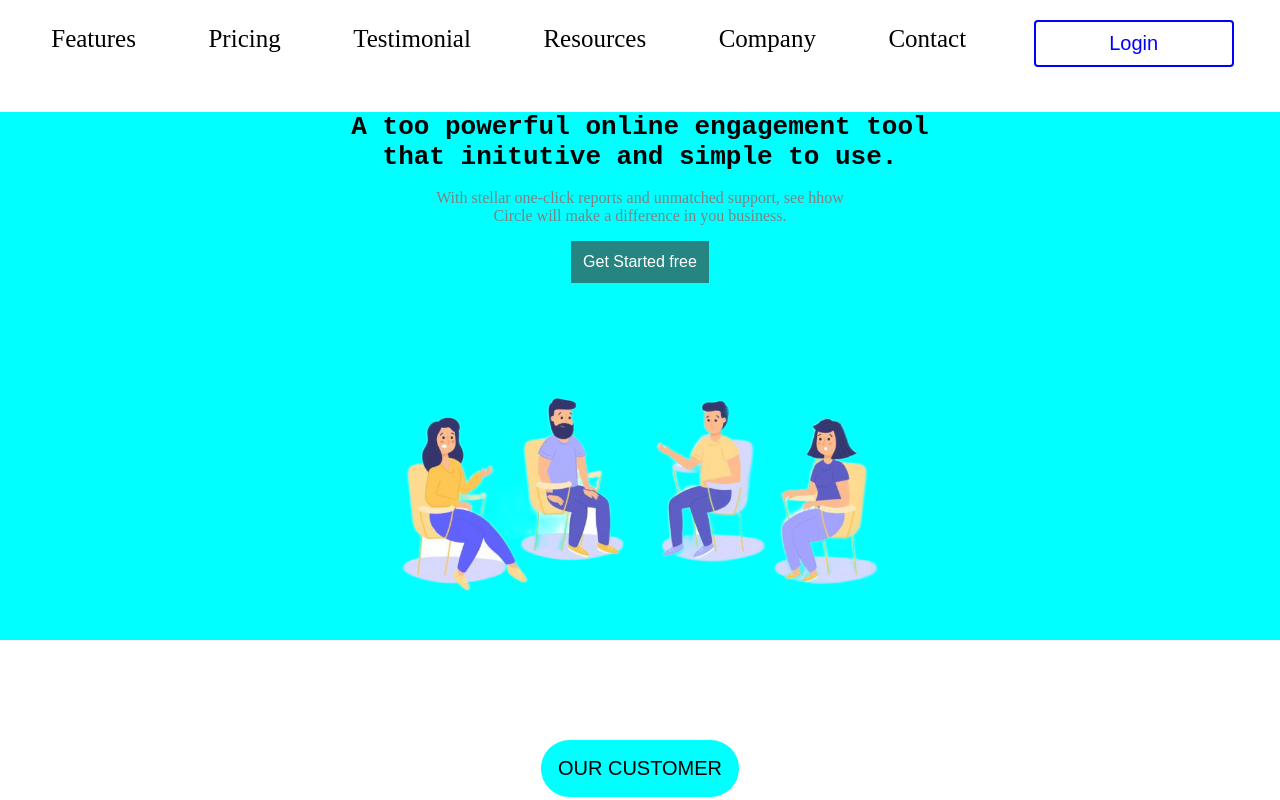
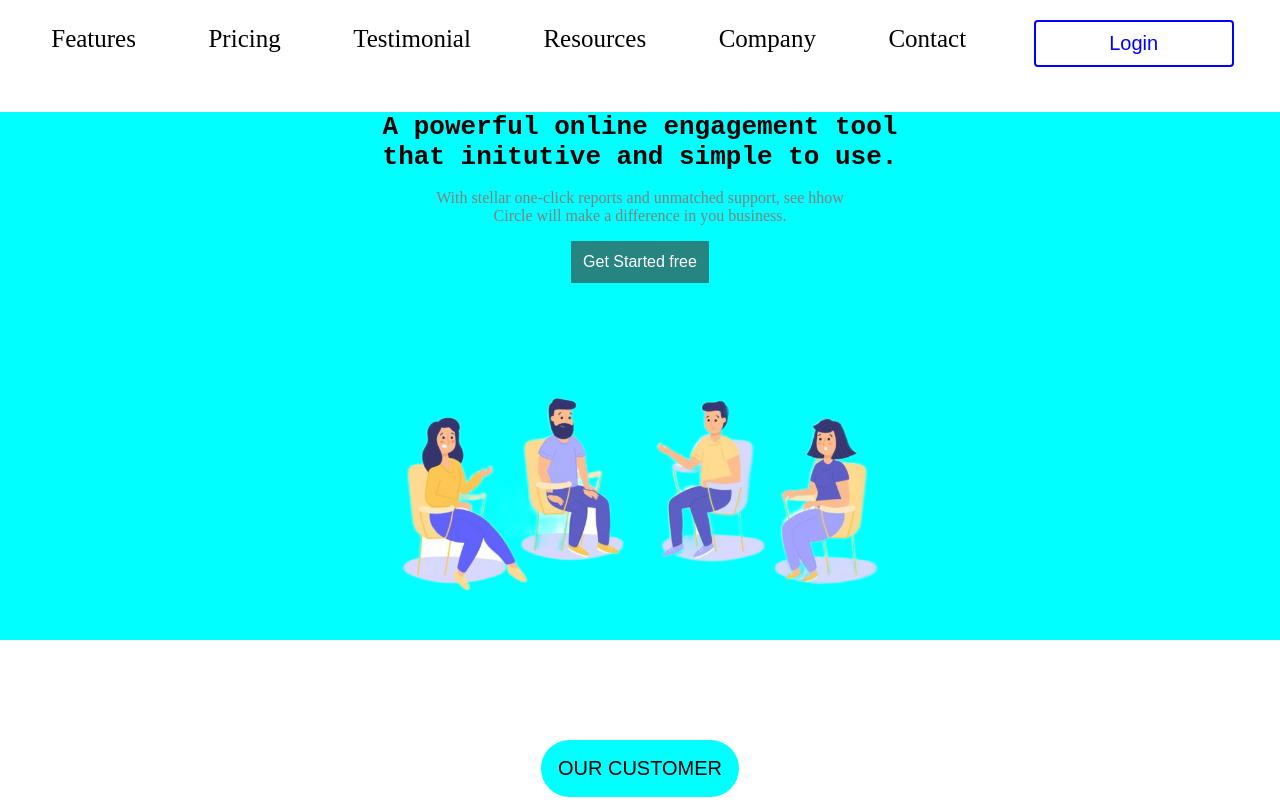
Before and after one commit to RAJARISHIB/CircleHomepage, a website: page index.html in a window 1280 px wide. Shown: the top 800 px of the page. Drawn offline with Linux system fonts and the light colour scheme.

Commit message:
Update index.html

```diff
--- a/index.html
+++ b/index.html
@@ -17,7 +17,7 @@
             <button class="login-button"><span>Login</span></button>
     </div>
     <div style="background-color: aqua;">
-        <h1 style="margin-top:25px">A too powerful online engagement tool<br>that initutive and simple to use.</h1>
+        <h1 style="margin-top:25px;">A powerful online engagement tool<br>that initutive and simple to use.</h1>
         <p style="text-align: center; color:grey;">With stellar one-click reports and unmatched support, see hhow<br>Circle will make a difference in you business.</p>
         <button class="get-started1" >Get Started free</button>
         <img src="gd2.png" alt="Groupdiscussion" class="center">
```
